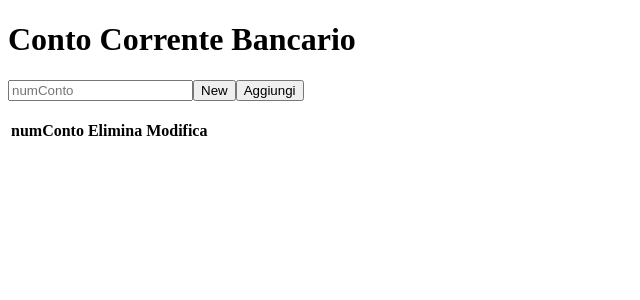
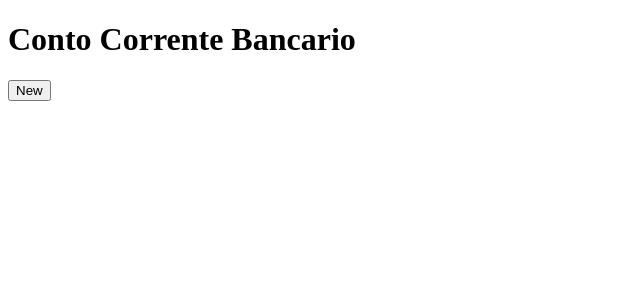
Before and after one commit to luca-lezzerini/conto-corrente-bancario-s, an Angular app in the folder conto-corrente-bancario-s-client/: page /app-gestione-cc in a window 1280 px wide. Shown: the top 300 px of the page, without its empty margins (0-640 px from the left). Built offline with nearby package versions, Linux system fonts and the light colour scheme.

Commit message:
Update show componenti template GestioneCC

```diff
--- a/conto-corrente-bancario-s-client/src/app/gestione-cc/gestione-cc.component.html
+++ b/conto-corrente-bancario-s-client/src/app/gestione-cc/gestione-cc.component.html
@@ -1,11 +1,11 @@
+<div *ngIf="showForm">
     <input type="text" placeholder="numConto" [(ngModel)]="contoCorrente.numeroConto">
-<!-- <div *ngIf="showForm"> -->
-<button (click)="new()">New</button>
-<!-- </div> -->
     <button (click)="aggiungi()">Aggiungi</button>
     <br>
     <br>
-<table>
+</div>
+<div *ngIf="showTable">
+    <table *ngIf="contiCorrente.length>0">
         <tr>
             <th>numConto</th>
             <th>Elimina</th>
@@ -17,3 +17,7 @@
             <td><button (clik)="modifica(n)">Edit</button></td>
         </tr>
     </table>
+</div>
+<div *ngIf="showNew">
+    <button (click)="new()">New</button>
+</div>
--- a/conto-corrente-bancario-s-client/src/app/gestione-cc/gestione-cc.component.ts
+++ b/conto-corrente-bancario-s-client/src/app/gestione-cc/gestione-cc.component.ts
@@ -15,12 +15,16 @@ export class GestioneCcComponent implements OnInit {
   contiCorrente: ContoCorrente[] = [];
 
   constructor(private route: Router, private http: HttpClient) { }
-  // showForm = false;
+  showForm = false;
+  showNew = true;
+  showTable = false;
   ngOnInit(): void {
   }
 
   new() {
-    // this.showForm = true;
+    this.showForm = true;
+    this.showNew = false;
+    this.showTable = true;
   }
 
   aggiungi() {
@@ -29,5 +33,9 @@ export class GestioneCcComponent implements OnInit {
     this.http.post<ListaContiCorrenteDto>("http://localhost:8080/aggiungi-cc", dto)
       .subscribe(r => this.contiCorrente = r.listaContiCorrente);
     this.contoCorrente = new ContoCorrente();
+    this.showForm = false;
+    this.showNew = true;
+    this.showTable = false;
   }
+
 }
```
Lines whose indentation alone changed are shown as unchanged.
